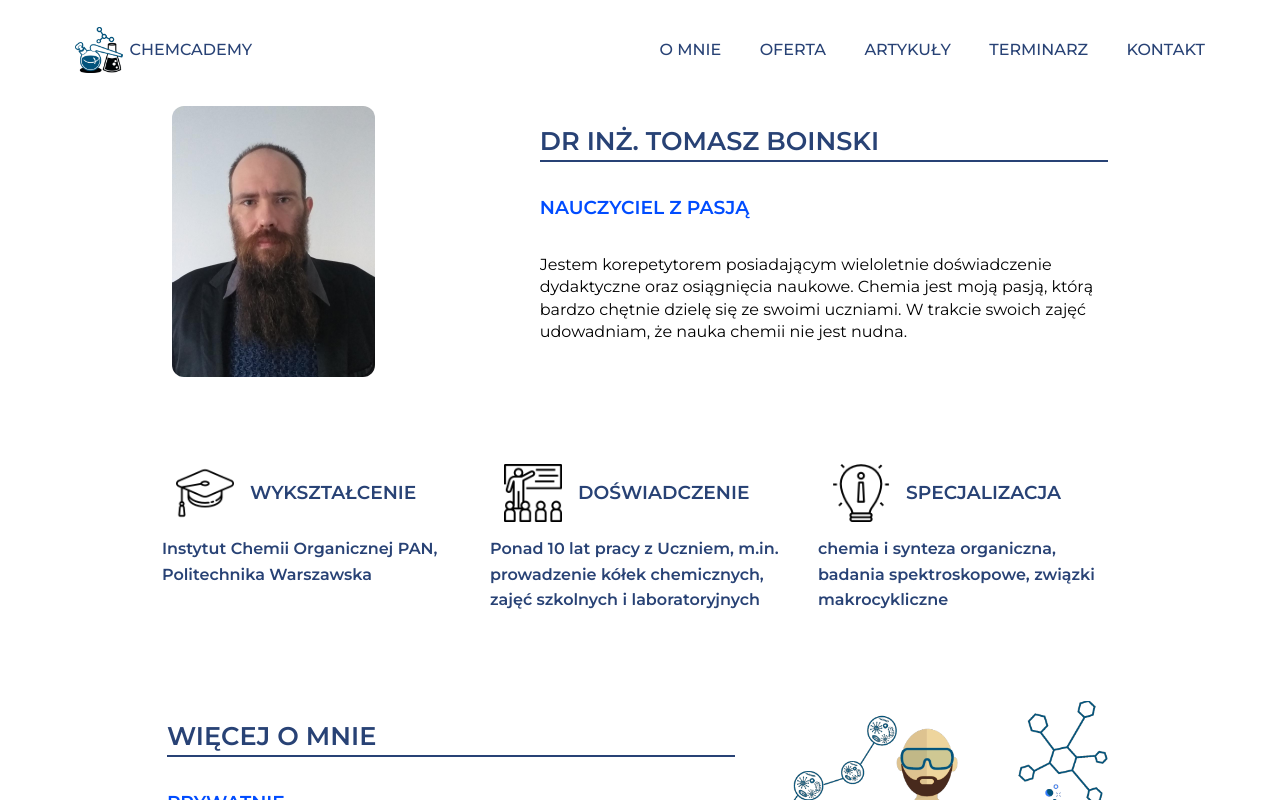
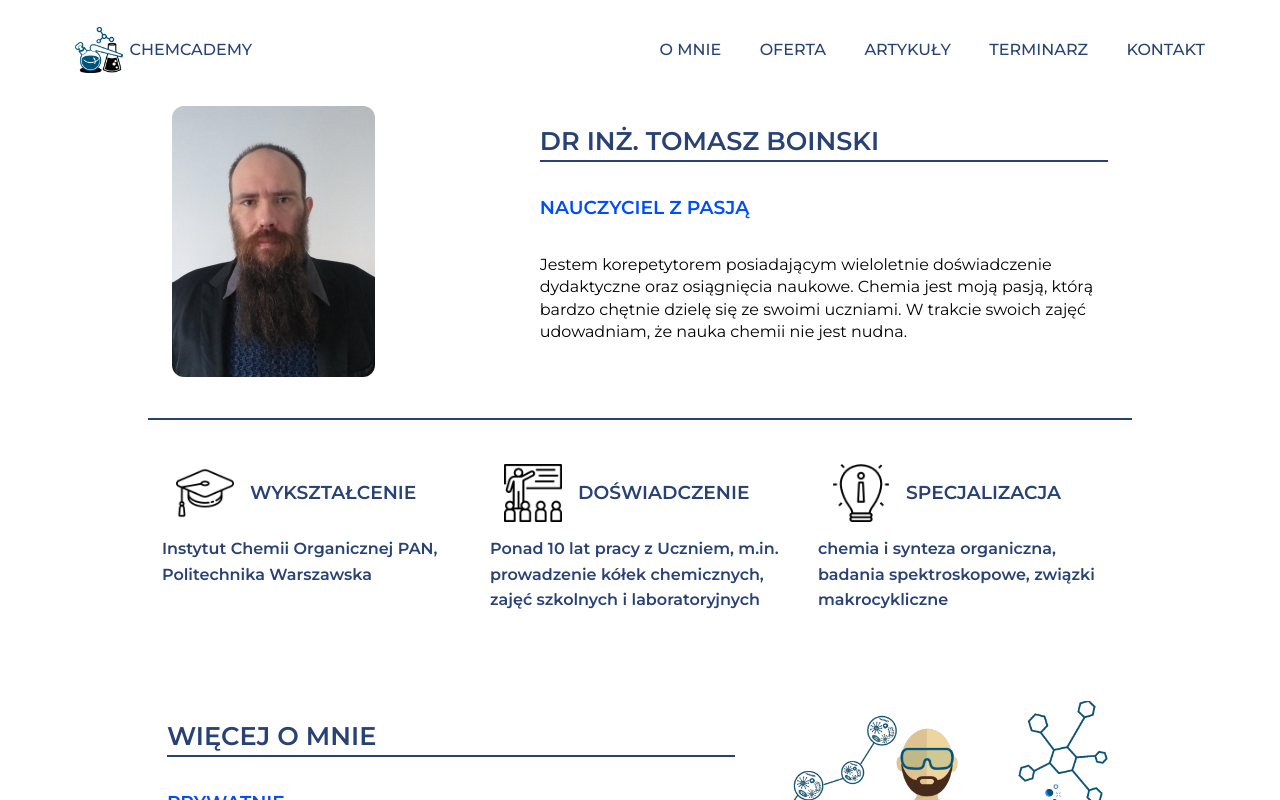
Before and after one commit to dboinska/chemcademy-next, a Next.js app: page /o-mnie in a window 1280 px wide. Shown: the top 800 px of the page. Built offline with nearby package versions, Linux system fonts and the light colour scheme.

Commit message:
fix(components): improve Badges

```diff
--- a/src/components/Badges.jsx
+++ b/src/components/Badges.jsx
@@ -2,13 +2,12 @@ import styled from 'styled-components';
 import { H2Section } from '../components/headers';
 import Image from 'next/image';
 import { H3Badges } from '../components/headers';
+import { MIN_LARGE_DEVICES } from '../../styles/constants';
 
 const Badges = ({ items, children, color, textAlign, fontWeight }) => {
   return (
-    <>
-      <StyledContainer>
-        <H2Section>{children}</H2Section>
-      </StyledContainer>
+    <StyledContainer>
+      <H2Section>{children}</H2Section>
       <StyledOffered color={color} textAlign={textAlign} fontWeight={fontWeight}>
         {items.map(item => (
           <div key={item.id}>
@@ -20,21 +19,23 @@ const Badges = ({ items, children, color, textAlign, fontWeight }) => {
           </div>
         ))}
       </StyledOffered>
-    </>
+    </StyledContainer>
   );
 };
 
-const StyledContainer = styled.div`
+const StyledContainer = styled.section`
   max-width: 80%;
   margin: 0 auto;
+  ${MIN_LARGE_DEVICES} {
+    max-width: 1200px;
+  }
 `;
 
-const StyledOffered = styled.section`
+const StyledOffered = styled.div`
   margin: 3rem 0;
   display: flex;
   flex-wrap: wrap;
   justify-content: center;
-  max-width: 1100px;
   margin: 0 auto;
 
   div {
```
